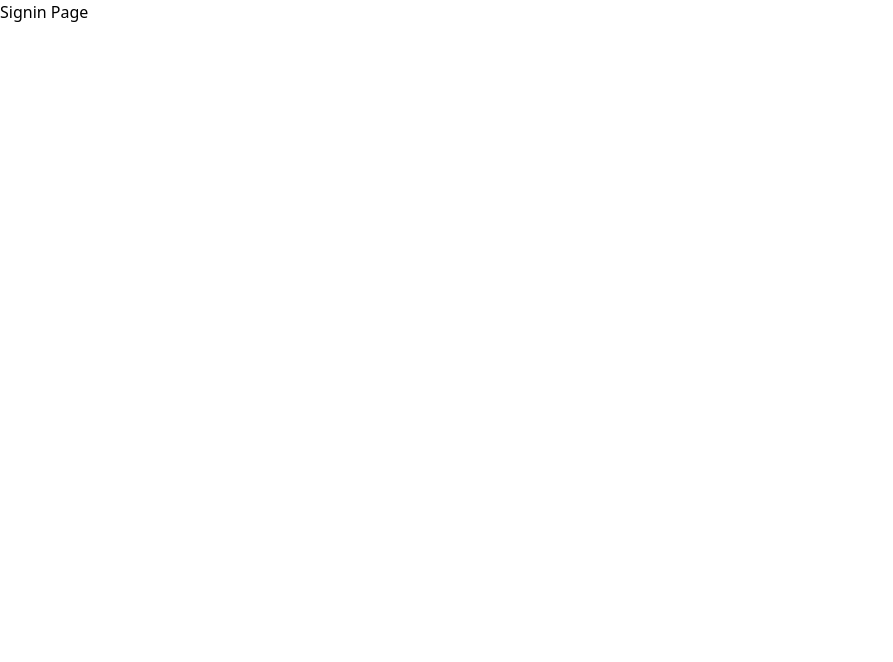
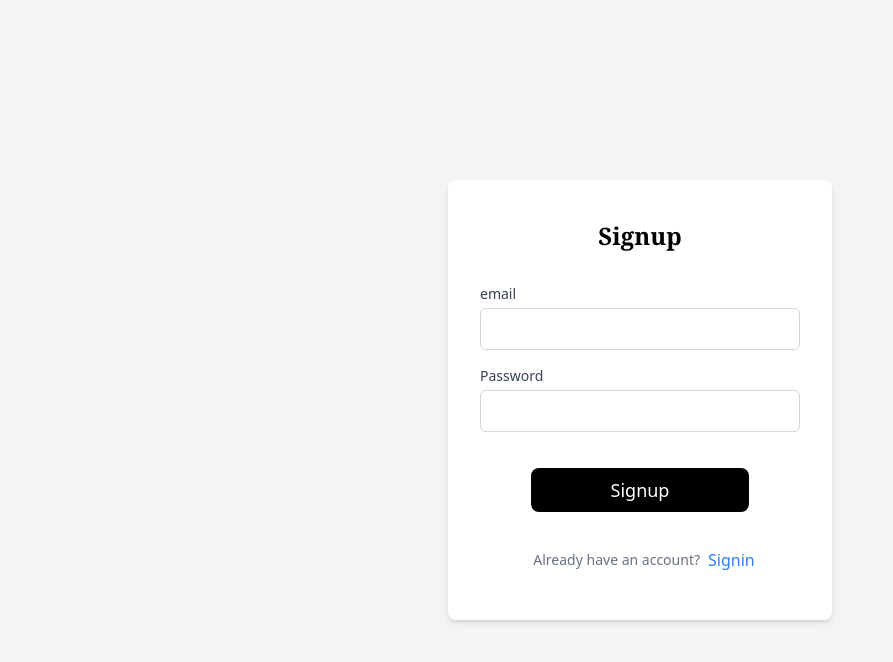
Before and after one commit to ParasharDeb/Paytm_clone, a React (Vite) app in the folder react_frontend/: page /signin in a window 1280 px wide. Shown: the top 662 px of the page, without its empty margins (0-893 px from the left). Built offline with nearby package versions, Linux system fonts and the light colour scheme.

Commit message:
pretty signin

```diff
--- a/react_frontend/src/pages/signin.tsx
+++ b/react_frontend/src/pages/signin.tsx
@@ -1,7 +1,27 @@
-export default function Signin(){
+import { useState } from "react";
+import InputBox from "../components/inputbox";
+import Buttoncomponent from "../components/Button";
+import Heading from "../components/headings";
+import BottomWarning from "../components/bottomwarning";
+
+export default function signin(){
+    const [email, setemail] = useState("");
+    const [password, setPassword] = useState("");
     return(
-        <div>
-            Signin Page
+        <div className="flex items-center justify-center h-screen bg-gray-100">
+            <div className="bg-white py-2 px-8 rounded-lg shadow-md w-96 h-110">
+            <Heading children='Signup'/>
+            <div><InputBox type="text" label="email" value={email} onChange={(e)=>setemail(e.target.value)}/></div>
+            <div><InputBox type="password" label="Password" value={password} onChange={(e)=>{setPassword(e.target.value)}}/></div>
+
+            <div className="flex items-center justify-center"><Buttoncomponent children="Signup" onClickhandler={
+                async()=>{
+                    console.log("Signup clicked", email, password);
+                }}
+                varient="primary" size="large"/></div>
+            <div><BottomWarning children="Already have an account?" buttontext="Signin" to="/signin"/></div>
+            </div>
+
         </div>
     )
 }
```
